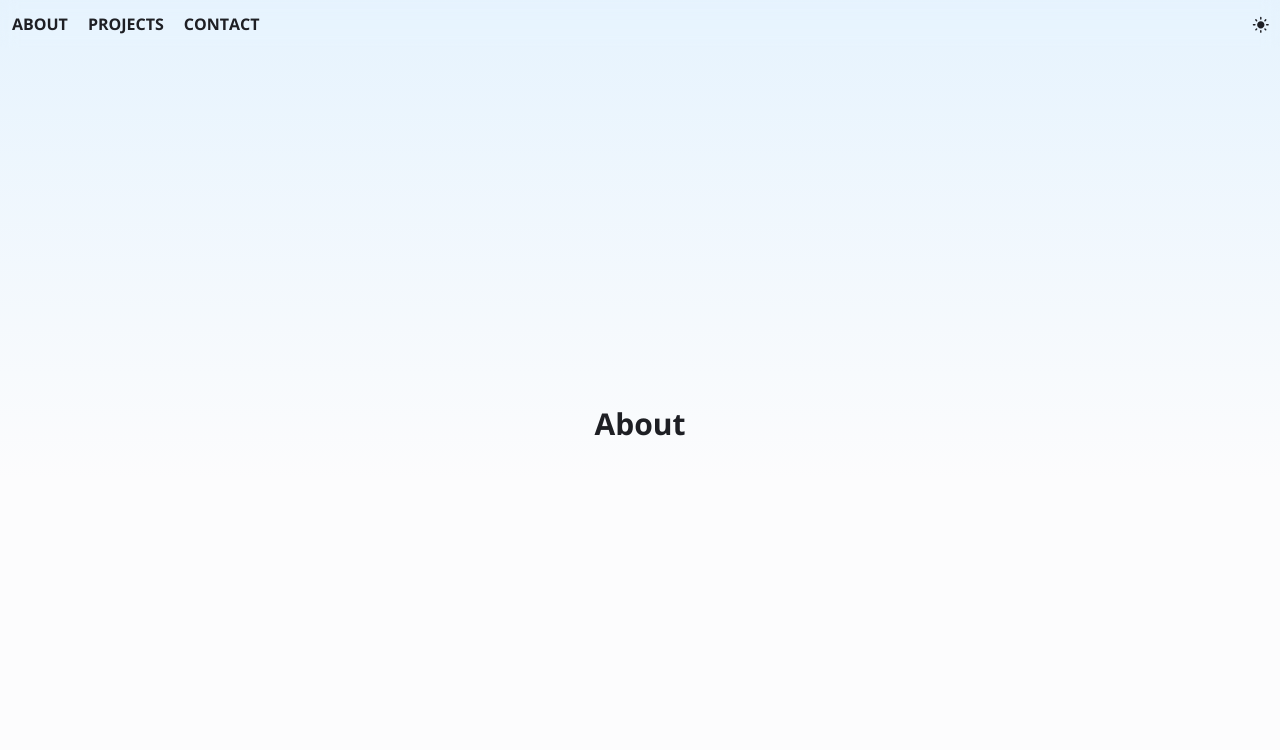
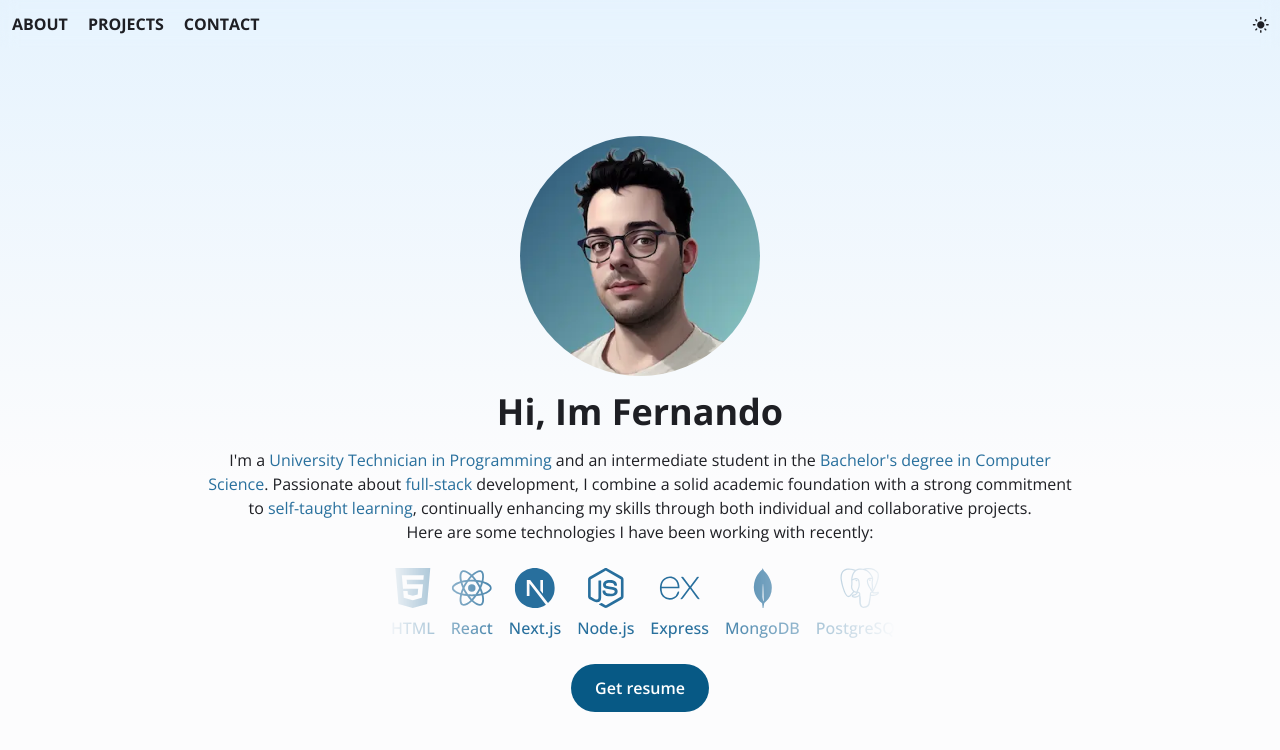
Before and after one commit to fernandobouchet/fernandobouchet.github.io, a Next.js app: page / in a window 1280 px wide. Shown: the top 750 px of the page. Built offline with nearby package versions, Linux system fonts and the light colour scheme.

Commit message:
feat: update 'about' section

```diff
--- a/app/globals.css
+++ b/app/globals.css
@@ -20,7 +20,7 @@
   .dark {
     --background: #111113;
     --foreground: #eeeef0;
-    --accent: #075985;
+    --accent: #003758;
     --secondary: #0086fc34;
     --secondary-foreground: #75c6fffd;
     --muted: #111113;
--- a/components/about/about.tsx
+++ b/components/about/about.tsx
@@ -1,9 +1,39 @@
 import { SectionContainer } from "../ui/section-container";
+import { GetResumeButton } from "./get-resume-button";
+import { TechSlider } from "./tech-slider";
+import { Avatar } from "./avatar";
 
 const About = () => {
   return (
     <SectionContainer sectionId="about">
-      <h2 className="section-title">About</h2>
+      <Avatar />
+      <h1 className="text-3xl md:text-4xl font-bold py-4">Hi, Im Fernando</h1>
+      <div className="flex flex-col text-center">
+        <p className="text-center">
+          I&apos;m a{" "}
+          <span className="text-secondary-foreground">
+            University Technician in Programming
+          </span>{" "}
+          and an intermediate student in the{" "}
+          <span className="text-secondary-foreground">
+            Bachelor&apos;s degree in Computer Science
+          </span>
+          . Passionate about{" "}
+          <span className="text-secondary-foreground">full-stack</span>{" "}
+          development, I combine a solid academic foundation with a strong
+          commitment to{" "}
+          <span className="text-secondary-foreground">
+            self-taught learning
+          </span>
+          , continually enhancing my skills through both individual and
+          collaborative projects.
+        </p>
+        <p>Here are some technologies I have been working with recently:</p>
+      </div>
+      <TechSlider />
+      <div>
+        <GetResumeButton />
+      </div>
     </SectionContainer>
   );
 };
--- /dev/null
+++ b/components/about/avatar.tsx
@@ -0,0 +1,15 @@
+import Image from "next/image";
+
+const Avatar = () => {
+  return (
+    <Image
+      className="rounded-full w-48 md:w-60"
+      src="profile.webp"
+      width={300}
+      height={300}
+      alt="Fernando Bouchet profile picture"
+      priority
+    />
+  );
+};
+export { Avatar };
--- /dev/null
+++ b/components/about/get-resume-button.tsx
@@ -0,0 +1,19 @@
+import { MdOutlineArrowForward } from "react-icons/md";
+
+const GetResumeButton = () => {
+  return (
+    <a
+      href={
+        "https://drive.google.com/file/d/1U6ObryGK9yXwLtXGHUxjpji0cY1MPwar/view?usp=drive_link"
+      }
+      target="_blank"
+      className="group relative inline-flex h-12 items-center justify-center overflow-hidden rounded-full bg-primary px-6 text-primary-foreground font-semibold"
+    >
+      <span>Get resume</span>
+      <div className="w-0 translate-x-[100%] pl-0 opacity-0 transition-all duration-200 group-hover:w-5 group-hover:translate-x-0 group-hover:pl-2 group-hover:opacity-100">
+        <MdOutlineArrowForward className="h-5 w-5" />
+      </div>
+    </a>
+  );
+};
+export { GetResumeButton };
--- /dev/null
+++ b/components/about/tech-slider-item.tsx
@@ -0,0 +1,16 @@
+import { ReactNode } from "react";
+
+interface Props {
+  icon: ReactNode;
+  title: string;
+}
+
+const TechSliderItem = ({ icon, title }: Props) => {
+  return (
+    <div className="flex flex-col items-center gap-2 [&_svg]:!fill-secondary-foreground [&_svg]:w-8 [&_svg]:h-8 [&_svg]:md:w-10 [&_svg]:md:h-10">
+      {icon}
+      <span className="text-secondary-foreground font-medium">{title}</span>
+    </div>
+  );
+};
+export { TechSliderItem };
--- /dev/null
+++ b/components/about/tech-slider.tsx
@@ -0,0 +1,32 @@
+import { InfiniteSlider } from "../ui/infinite-slider";
+import { TechIcons } from "../ui/tech-icons";
+import { TechSliderItem } from "./tech-slider-item";
+
+const Technologies = [
+  TechIcons.css,
+  TechIcons.javascript,
+  TechIcons.typescript,
+  TechIcons.html,
+  TechIcons.react,
+  TechIcons.nextjs,
+  TechIcons.nodejs,
+  TechIcons.express,
+  TechIcons.mongodb,
+  TechIcons.postgresql,
+  TechIcons.mysql,
+  TechIcons.java,
+  TechIcons.springboot,
+];
+
+const TechSlider = () => {
+  return (
+    <div className="max-w-xs md:max-w-md lg:max-w-lg verflow-hidden [mask-image:_linear-gradient(to_right,transparent_0,_black_128px,_black_calc(100%-200px),transparent_100%)] py-6 mx-auto">
+      <InfiniteSlider className="w-full">
+        {Technologies.map((item, index) => (
+          <TechSliderItem key={index} icon={item.icon} title={item.title} />
+        ))}
+      </InfiniteSlider>
+    </div>
+  );
+};
+export { TechSlider };
```
Also changed, not shown: public/profile.webp (added).
